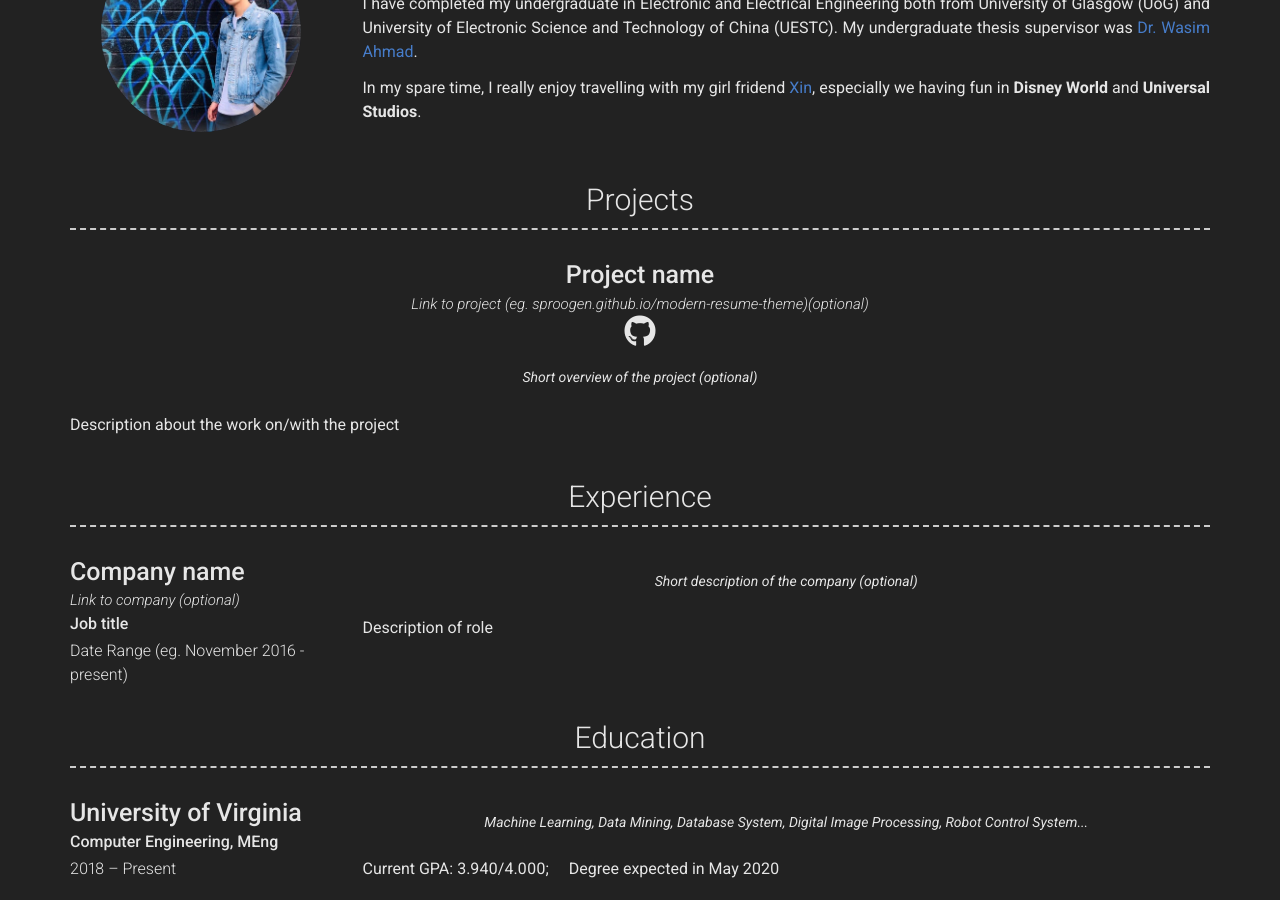
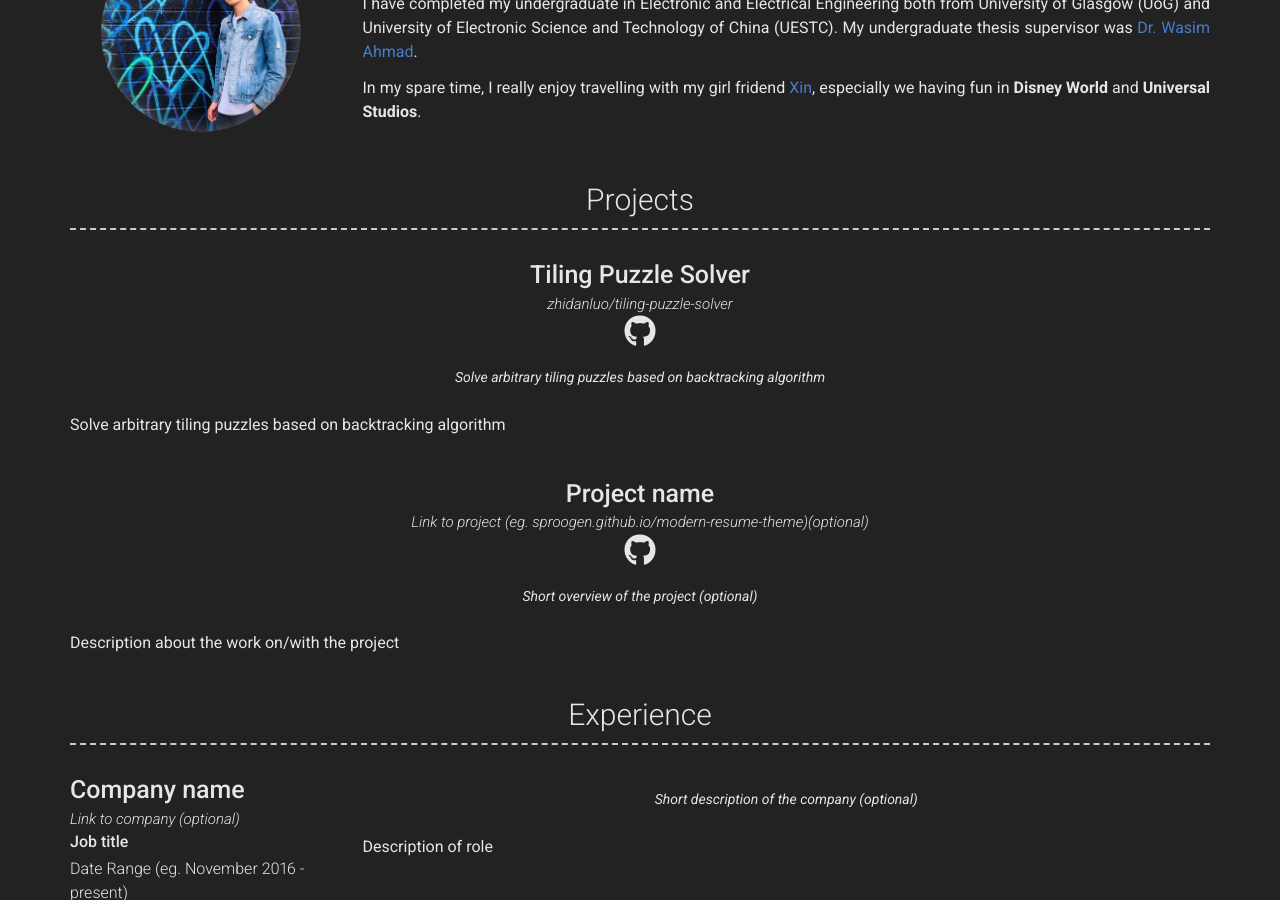
Before and after one commit to zhidanluo/zhidanluo.github.io, a Jekyll site: the page built from index.md, in a window 1280 px wide and 900 px high, scrolled down 370 px. Built offline with Jekyll 4.4.1, drawn with Linux system fonts in a browser that asks for light colours; nearby versions of some CDN libraries.

Commit message:
Update projects.yml

```diff
--- a/_data/projects.yml
+++ b/_data/projects.yml
@@ -1,4 +1,13 @@
 # Project template
+- layout: top-middle
+  name: Tiling Puzzle Solver
+  link: zhidanluo/tiling-puzzle-solver
+  github: zhidanluo/tiling-puzzle-solver
+  quote: >
+    Solve arbitrary tiling puzzles based on backtracking algorithm
+  description: | # this will include new lines to allow paragraphs
+    Solve arbitrary tiling puzzles based on backtracking algorithm
+
 - layout: top-middle
   name: Project name
   link: Link to project (eg. sproogen.github.io/modern-resume-theme)(optional)
```
